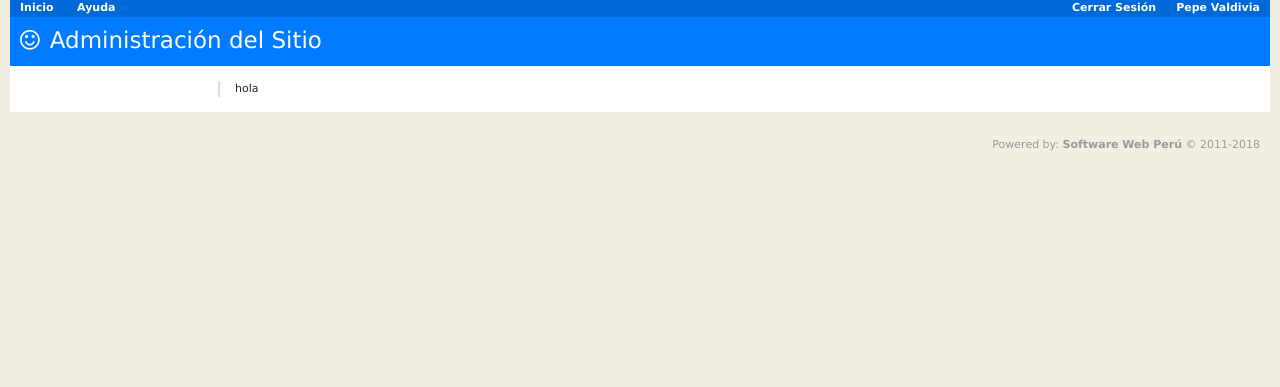
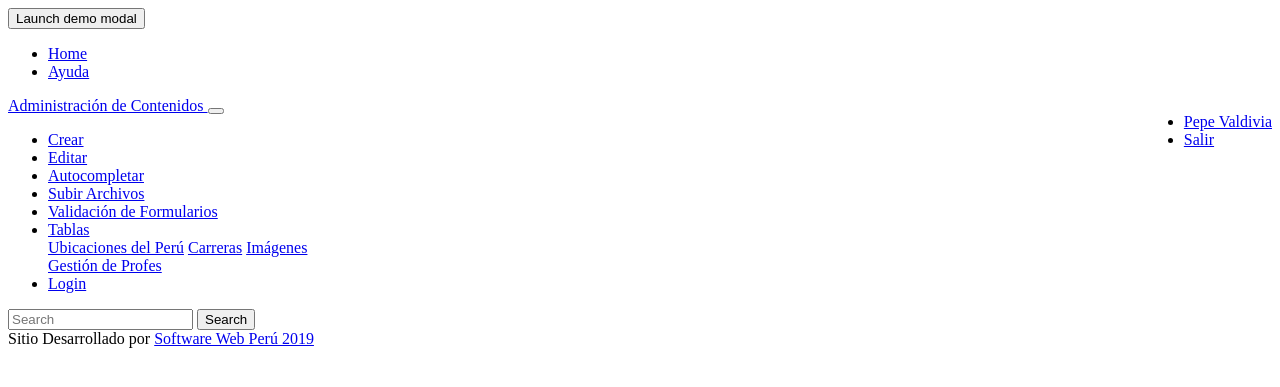
Before and after one commit to pepeul1191/codeigniter-webpack-backbone, a CodeIgniter app: page /database/admin in a window 1280 px wide. Shown: the top 387 px of the page. Run offline with CodeIgniter, Linux system fonts and the light colour scheme; the visitor is signed in with stand-in values (Sample User, id 1); data that the repository does not hold is empty; some libraries are stand-ins or nearby versions.

Commit message:
Integrando cambios de wbpack

```diff
--- a/application/controllers/admin/AdminIndex.php
+++ b/application/controllers/admin/AdminIndex.php
@@ -7,10 +7,12 @@
     // load session
     $this->load->library('session');
     // libraries as filters
+    /*
     $this->load->library('ViewSessionTrue', array(
       'config' => $this->config,
       'session' => $this->session,
     ));
+    */
     $this->load->library('HttpAccess',
       array(
         'config' => $this->config,
@@ -29,10 +31,8 @@
       'jss' => index_js($this->config),
       'config' => $this->config,
     );
-    // render view
-    $this->load->view('layouts/app_header', $data);
-    $this->load->view('admin/index/index');
-    $this->load->view('layouts/app_footer', array());
+    // render view|
+    $this->load->view('admin/index', $data);
   }
 }
 
--- a/application/helpers/admin/index_helper.php
+++ b/application/helpers/admin/index_helper.php
@@ -8,11 +8,8 @@
     switch($config->item('env_static')){
       case 'dev':
         $rpta = [
-          'bower_components/bootstrap/dist/css/bootstrap.min',
           'bower_components/font-awesome/css/font-awesome.min',
-          'assets/css/constants',
-          'assets/css/styles',
-          'assets/css/dashboard',
+          'dist/admin',
         ];
         break;
       case 'prod':
@@ -33,6 +30,8 @@
     switch($config->item('env_static')){
       case 'dev':
         $rpta = [
+          'dist/vendors_admin',
+          'dist/admin',
         ];
         break;
       case 'prod':
--- /dev/null
+++ b/application/views/admin/index.php
@@ -0,0 +1,96 @@
+<!DOCTYPE html>
+<html>
+  <head>
+    <title><?php echo $title;?></title>
+    <?php echo load_csss($this->config, $csss);?>
+    <link rel="shortcut icon" href="<?php echo $this->config->item('static_url'); ?>favicon.ico">
+    <script>
+      var BASE_URL = '<?php echo $this->config->item('base_url');?>';
+      var STATICS_URL  = '<?php echo $this->config->item('static_url');?>';
+      var CSRF = "<?php echo $this->config->item('csrf')['value']; ?>";
+      var CSRF_KEY = '<?php echo $this->config->item('csrf')['key']; ?>';
+    </script>
+  </head>
+  <body>
+    <!-- Button trigger modal -->
+    <button type="button" class="btn btn-primary d-none" data-toggle="modal" data-target="#modal" id="btnModal">
+      Launch demo modal
+    </button>
+    <div class="modal fade" id="modal" tabindex="-1" role="dialog" aria-labelledby="exampleModalLabel" aria-hidden="true">
+    </div>
+    <!-- Header -->
+    <header class="bg-primary fixed-top" id="nav1">
+      <ul class="">
+        <li class="">
+          <a class="" href="/">Home</a>
+        </li>
+        <li class="">
+          <a class="" href="/help">Ayuda</a>
+        </li>
+      </ul>
+      <ul class="pull-right" style="float: right !important;">
+        <li class="">
+          <a class="" href="/session">Pepe Valdivia</a>
+        </li>
+        <li class="">
+          <a class="" href="/logout">Salir</a>
+        </li>
+      </ul>
+    </header>
+    <nav class="navbar navbar-expand-lg navbar-dark bg-secondary fixed-top" id="nav2">
+      <a class="navbar-brand" href="#">
+        <span class="glyphicon glyphicon-search" aria-hidden="true"></span>
+        Administración de Contenidos
+      </a>
+      <button class="navbar-toggler" type="button" data-toggle="collapse" data-target="#navbarSupportedContent" aria-controls="navbarSupportedContent" aria-expanded="false" aria-label="Toggle navigation">
+        <span class="navbar-toggler-icon"></span>
+      </button>
+      <div class="collapse navbar-collapse" id="navbarSupportedContent">
+        <ul class="navbar-nav mr-auto">
+          <!--
+            <li class="nav-item active">
+            <a class="nav-link" href="/">Home <span class="sr-only">(current)</span></a>
+          </li>
+          -->
+          <li class="nav-item">
+            <a class="nav-link" href="/user/create">Crear</a>
+          </li>
+          <li class="nav-item">
+            <a class="nav-link" href="/user/edit/2?foo=demo">Editar</a>
+          </li>
+          <li class="nav-item">
+            <a class="nav-link" href="/autocomplete">Autocompletar</a>
+          </li>
+          <li class="nav-item">
+            <a class="nav-link" href="/upload">Subir Archivos</a>
+          </li>
+          <li class="nav-item">
+            <a class="nav-link" href="/validation_form">Validación de Formularios</a>
+          </li>
+          <li class="nav-item dropdown">
+            <a class="nav-link dropdown-toggle" href="#" id="navbarDropdown" role="button" data-toggle="dropdown" aria-haspopup="true" aria-expanded="false">
+              Tablas
+            </a>
+            <div class="dropdown-menu" aria-labelledby="navbarDropdown">
+              <a class="dropdown-item" href="/table/location">Ubicaciones del Perú</a>
+              <a class="dropdown-item" href="/table/carrers">Carreras</a>
+              <a class="dropdown-item" href="/table/images">Imágenes</a>
+              <div class="dropdown-divider"></div>
+              <a class="dropdown-item" href="/table/teachers">Gestión de Profes</a>
+            </div>
+          </li>
+          <li class="nav-item">
+            <a class="nav-link" href="/login" tabindex="-1" aria-disabled="true">Login</a>
+          </li>
+        </ul>
+        <form class="form-inline my-2 my-lg-0">
+          <input class="form-control mr-sm-2" type="search" placeholder="Search" aria-label="Search">
+          <button class="btn btn-outline-success my-2 my-sm-0" type="submit">Search</button>
+        </form>
+      </div>
+    </nav>
+    <div id="workspace"></div>
+    <footer>Sitio Desarrollado por <a href="http://softweb.pe/">Software Web Perú 2019</a></footer>
+    <?php echo load_jss($this->config, $jss);?>
+  </body>
+</html>
```
Also changed, not shown: application/controllers/admin/AdminLogin.php (+4 -9 lines), application/views/admin/login.php (added, +42 -0 lines), application/views/admin/login/index.php (deleted, +0 -23 lines), package.json (+11 -15 lines), resources/entries/admin.js (added, +33 -0 lines), resources/routes/admin.js (added, +20 -0 lines), webpack.config.js (+4 -3 lines), public/assets/css/admin.css, public/assets/css/autocomplete.css (added), public/assets/css/constants.css (deleted), public/assets/css/dashboard.css (deleted), public/assets/css/login.css, public/assets/css/table.css (added).
